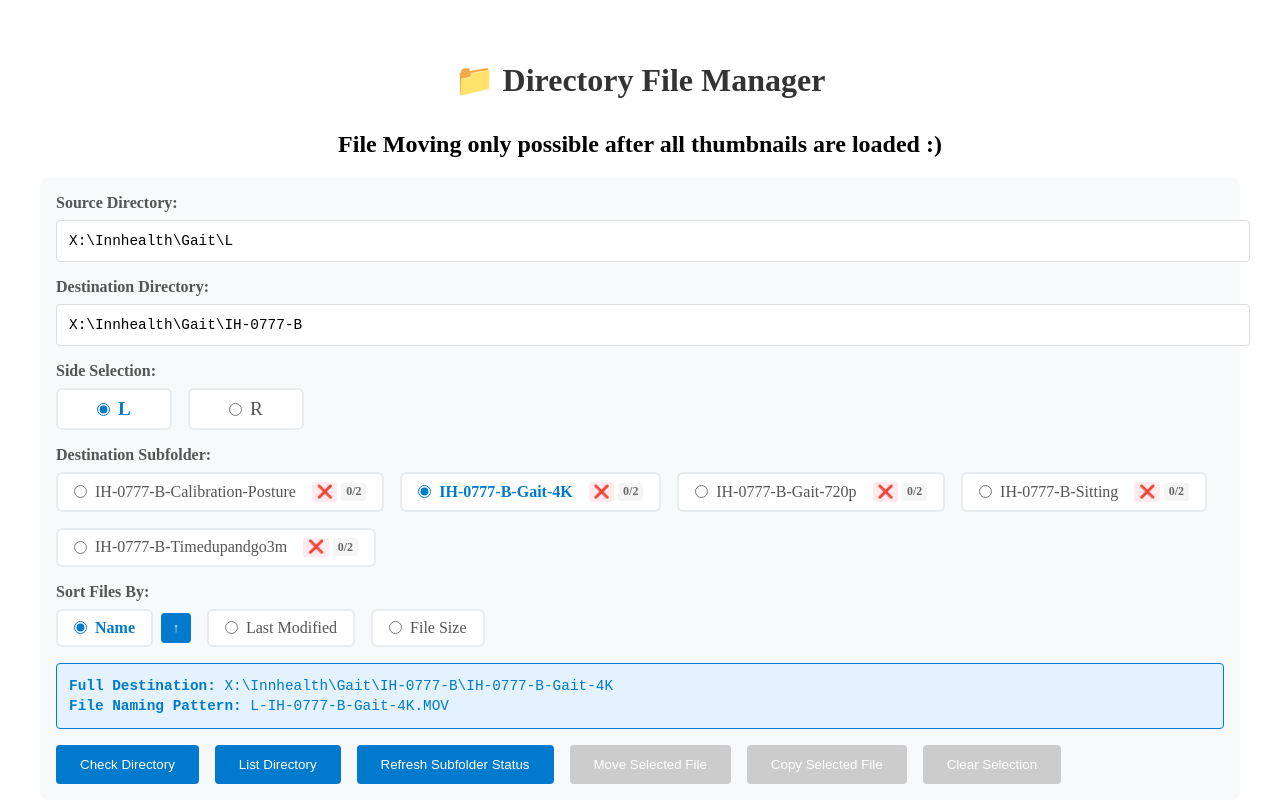
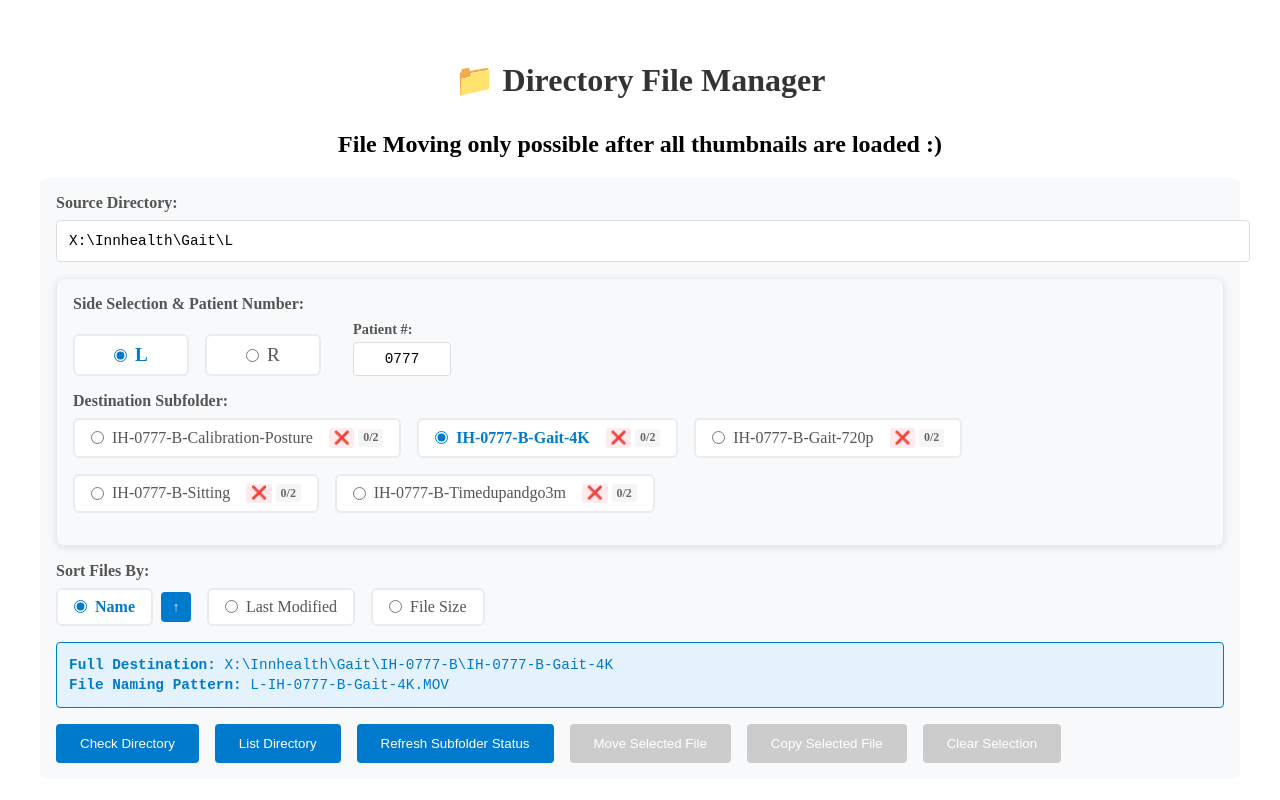
Before and after one commit to Readysoon/Patient_Video_Manager, a SvelteKit app: page / in a window 1280 px wide. Shown: the top 800 px of the page. Built offline with nearby package versions, Linux system fonts and the light colour scheme.

Commit message:
sticky menu and menu compression

```diff
--- a/src/routes/+page.svelte
+++ b/src/routes/+page.svelte
@@ -25,7 +25,9 @@
 	}
 
 	let sourcePath = "X:\\Innhealth\\Gait\\L";
-	let destinationPath = "X:\\Innhealth\\Gait\\IH-0777-B";
+	let patientNumber = "0777"; // Just the number between IH- and -B
+	// Reactive destination path that constructs the full path from the patient number
+	$: destinationPath = `X:\\Innhealth\\Gait\\IH-${patientNumber}-B`;
 	// Reactive default subfolder that updates when destinationPath changes
 	$: selectedSubfolder = `${destinationPath.split('\\').pop() || ''}-Gait-4K`;
 	let selectedSide = "L"; // Default side selection
@@ -605,13 +607,10 @@
 			<input id="source" bind:value={sourcePath} placeholder="Enter source directory path" />
 		</div>
 
+		<div class="sticky-controls">
 			<div class="form-group">
-			<label for="destination">Destination Directory:</label>
-			<input id="destination" bind:value={destinationPath} placeholder="Enter destination directory path" />
-		</div>
-
-		<div class="form-group">
-			<label>Side Selection:</label>
+				<label>Side Selection & Patient Number:</label>
+				<div class="side-and-patient">
 					<div class="side-options">
 						{#each sideOptions as option}
 							<label class="radio-option side-radio">
@@ -624,6 +623,16 @@
 								<span class="radio-label">{option}</span>
 							</label>
 						{/each}
+					</div>
+					<div class="patient-number-input">
+						<label for="patientNumber">Patient #:</label>
+						<input
+							id="patientNumber"
+							bind:value={patientNumber}
+							placeholder="0777"
+							class="patient-input"
+						/>
+					</div>
 				</div>
 			</div>
 
@@ -660,6 +669,7 @@
 							</div>
 						</label>
 					{/each}
+				</div>
 			</div>
 		</div>
 
@@ -855,6 +865,18 @@
 		border-radius: 8px;
 	}
 
+	.sticky-controls {
+		position: sticky;
+		top: 0;
+		z-index: 100;
+		background: #f8f9fa;
+		padding: 1rem;
+		border-radius: 8px;
+		margin: 1rem 0;
+		box-shadow: 0 2px 8px rgba(0, 0, 0, 0.1);
+		border: 1px solid #e9ecef;
+	}
+
 	.form-group {
 		margin-bottom: 1rem;
 	}
@@ -875,10 +897,16 @@
 		font-size: 0.9rem;
 	}
 
+	.side-and-patient {
+		display: flex;
+		align-items: flex-end;
+		gap: 2rem;
+		margin-top: 0.5rem;
+	}
+
 	.side-options {
 		display: flex;
 		gap: 1rem;
-		margin-top: 0.5rem;
 	}
 
 	.side-radio {
@@ -886,6 +914,27 @@
 		justify-content: center;
 		font-size: 1.2rem;
 		font-weight: bold;
+	}
+
+	.patient-number-input {
+		display: flex;
+		flex-direction: column;
+		gap: 0.25rem;
+	}
+
+	.patient-number-input label {
+		font-size: 0.9rem;
+		margin-bottom: 0;
+	}
+
+	.patient-input {
+		width: 80px;
+		padding: 0.5rem;
+		border: 1px solid #ddd;
+		border-radius: 4px;
+		font-family: monospace;
+		font-size: 0.9rem;
+		text-align: center;
 	}
 
 	.subfolder-options {
```
Lines whose indentation alone changed are shown as unchanged.
